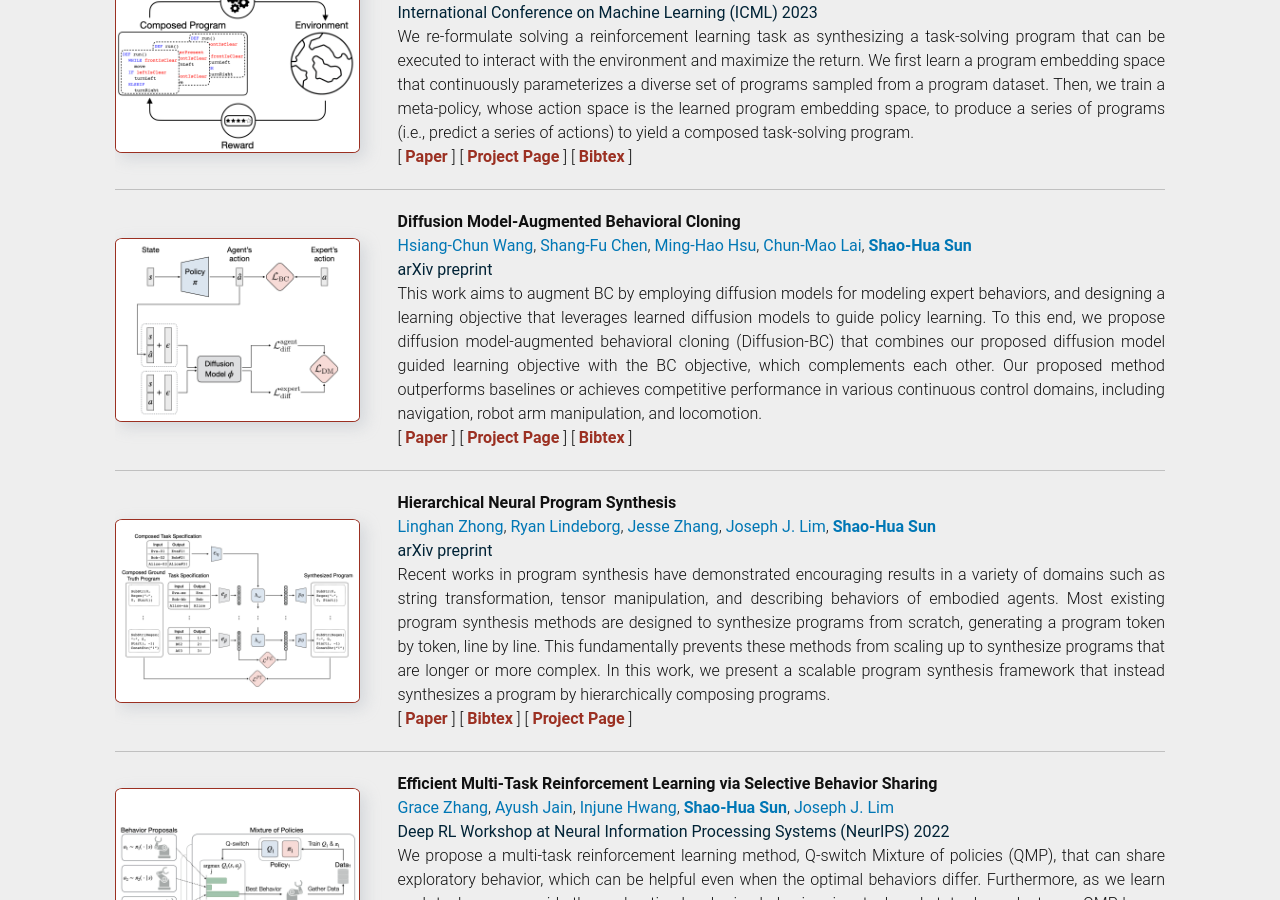
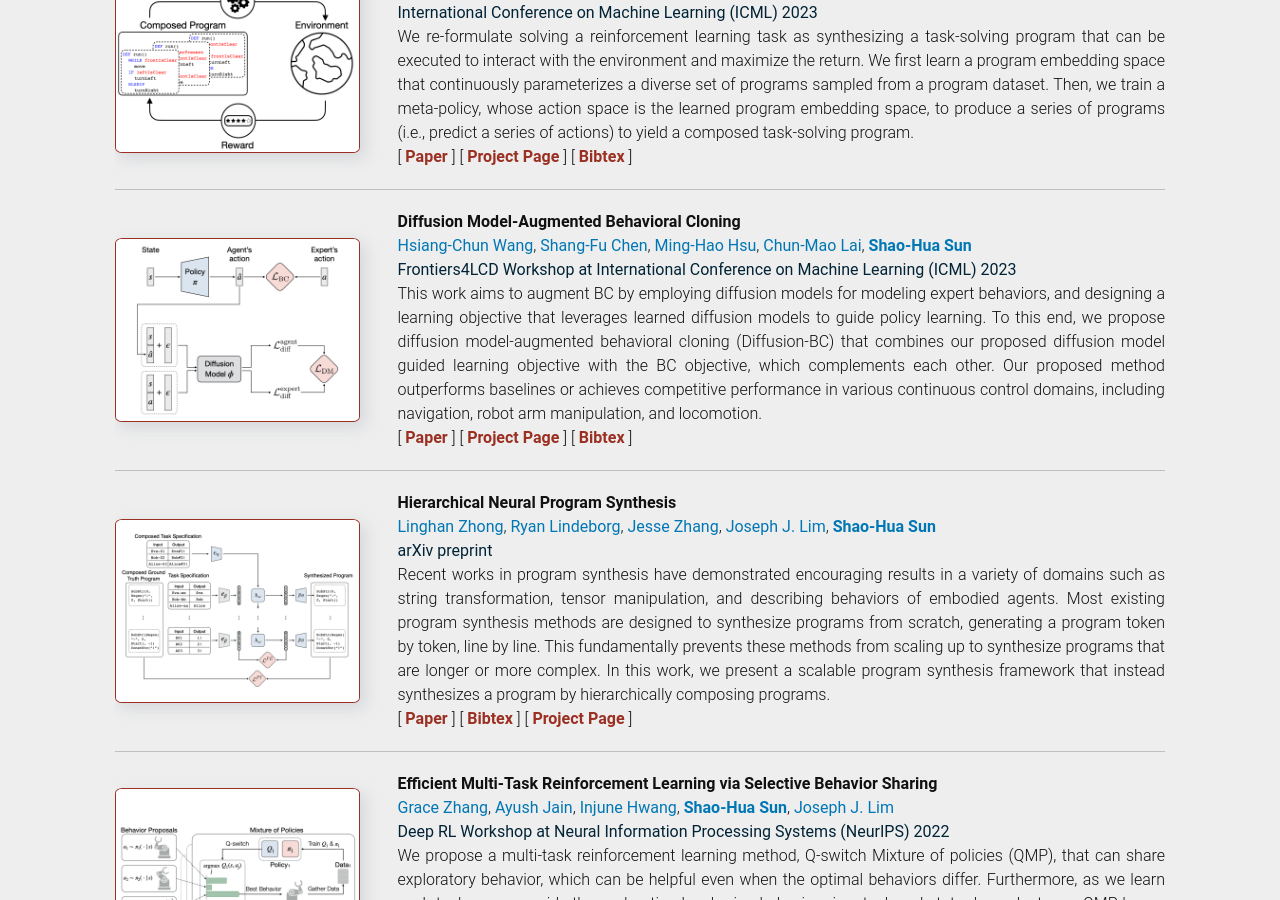
Before and after one commit to shaohua0116/shaohua0116.github.io, a Jekyll site: the page built from index.html, in a window 1280 px wide and 900 px high, scrolled down 2031 px. Built offline with Jekyll 4.4.1, drawn with Linux system fonts in a browser that asks for light colours; some web fonts are replaced.

Commit message:
update dbc workshop

```diff
--- a/_data/publications.yml
+++ b/_data/publications.yml
@@ -52,7 +52,7 @@
       url:  'https://nturobotlearninglab.github.io/dbc/'
     - name: 'Bibtex'
       url:  '/bibtex/dbc.txt'
-  publisher:  'arXiv preprint'
+  publisher:  'Frontiers4LCD Workshop at International Conference on Machine Learning (ICML) 2023'
   oral: false
   oral_text: ''
   status:   ''
```
